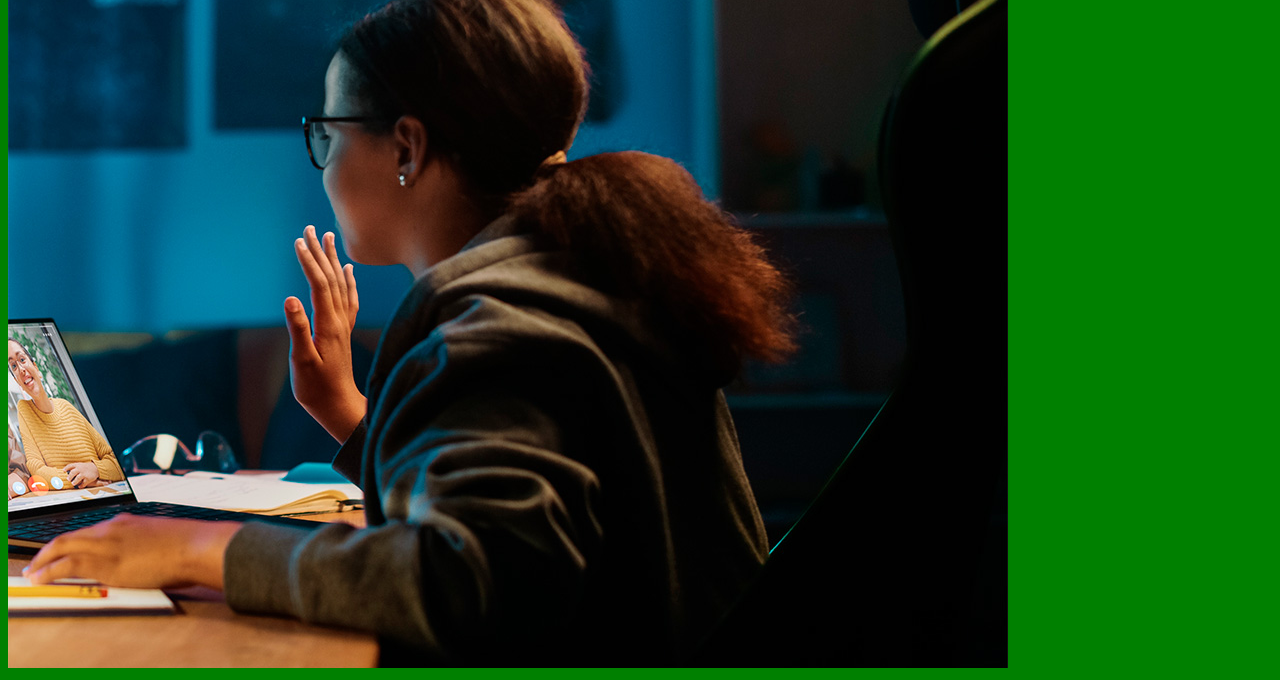
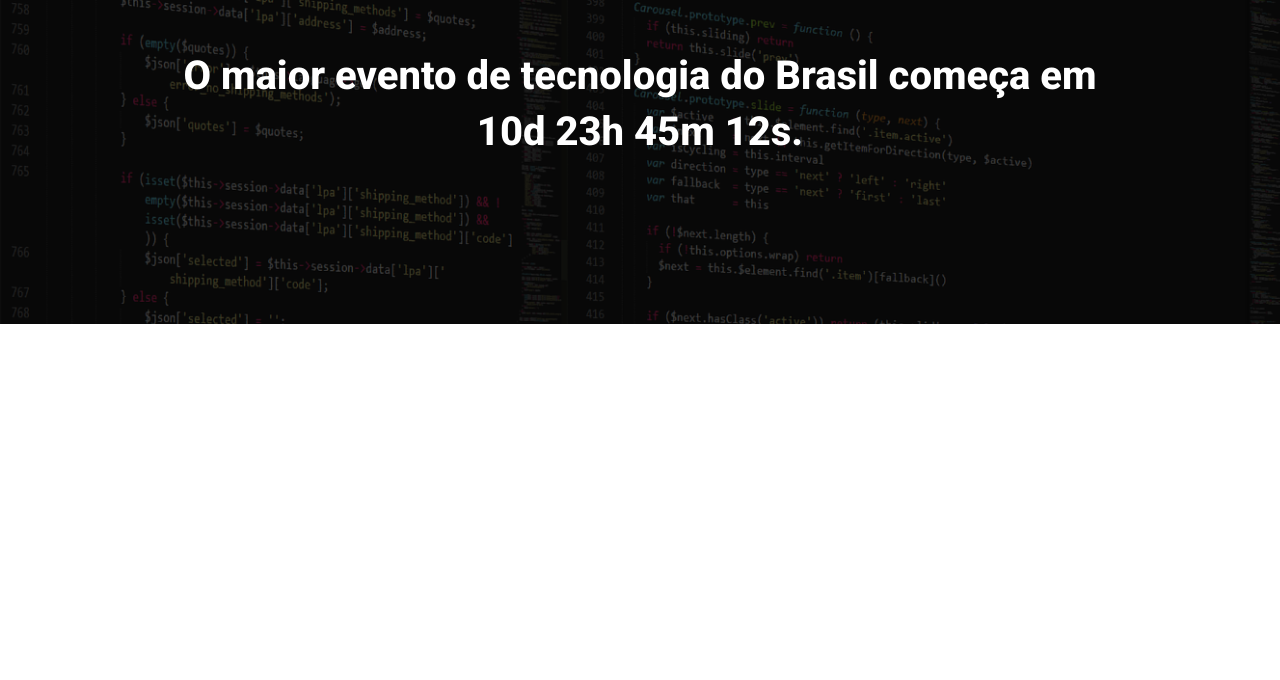
Before and after one commit to devUnity13/ebac_tech_talks, a website built with Parcel: page src/index.html in a window 1280 px wide. Shown: the part 160-840 px from the top of the page. After the commit the page ends 800 px from the top, so only its background shows below. Built offline with nearby package versions, Linux system fonts and the light colour scheme.

Commit message:
criando o hero

```diff
--- a/src/index.html
+++ b/src/index.html
@@ -1,16 +1,26 @@
 <!DOCTYPE html>
-<html lang="en">
+<html lang="pt-br">
 
 <head>
     <meta charset="UTF-8">
     <meta name="viewport" content="width=device-width, initial-scale=1.0">
-    <title>Document</title>
+    <title>Ebac Tech Talks</title>
+    <link rel="preconnect" href="https://fonts.googleapis.com">
+    <link rel="preconnect" href="https://fonts.gstatic.com" crossorigin>
+    <link href="https://fonts.googleapis.com/css2?family=Roboto:ital,wght@0,100..900;1,100..900&display=swap"
+        rel="stylesheet">
     <link rel="stylesheet" href="./styles/main.scss">
 </head>
 
 <body>
-    <h1>Olá</h1>
-    <img src="./images/backend.png" alt="">
+    <header class="hero">
+        <div class="container">
+            <img class="hero__logo" src="./images/ebac_logo.svg" alt="EBAC">
+            <p class="hero__text">
+                O maior evento de tecnologia do Brasil começa em 10d 23h 45m 12s.
+            </p>
+        </div>
+    </header>
     <script src="./scripts/main.js"></script>
 </body>
 
--- /dev/null
+++ b/src/styles/hero.scss
@@ -0,0 +1,52 @@
+.hero {
+    padding-top: 64px;
+    padding-bottom: 100px;
+    background-image: url(../images/fundo.png);
+    background-repeat: no-repeat;
+    background-size: cover;
+    position: relative;
+
+    .container {
+        position: relative;
+    }
+
+    &::before {
+        position: absolute;
+        top: 0;
+        left: 0;
+        width: 100%;
+        height: 100%;
+        background-color: #000000;
+        opacity: .7;
+        content: "";
+    }
+
+    &__text {
+        margin-top: 64px;
+        margin-bottom: 64px;
+        font-size: 40px;
+        line-height: 56px;
+        text-align: center;
+        font-weight: 800;
+    }
+
+    &__logo {
+        display: block;
+        margin: 0 auto;
+        height: 80px;
+    }
+
+    @media(max-width: 640px) {
+        padding: 40px 0;
+
+        &__logo {
+            height: 40px;
+        }
+
+        &__text {
+            font-size: 22px;
+            line-height: 24px;
+            margin: 24px 0;
+        }
+    }
+}
--- a/src/styles/main.scss
+++ b/src/styles/main.scss
@@ -1,3 +1,23 @@
-body {
-    background-color: green;
+@use 'hero';
+
+* {
+    margin: 0;
+    padding: 0;
+    box-sizing: border-box;
+    font-family: 'Roboto', sans-serif;
+    color: #fff;
 }
+
+.container {
+    max-width: 960px;
+    width: 100%;
+    margin: 0 auto;
+
+    @media (max-width: 640px) {
+        max-width: 80%;
+    }
+
+    @media (max-width: 1024px) {
+        max-width: 90%;
+    }
+}
```
